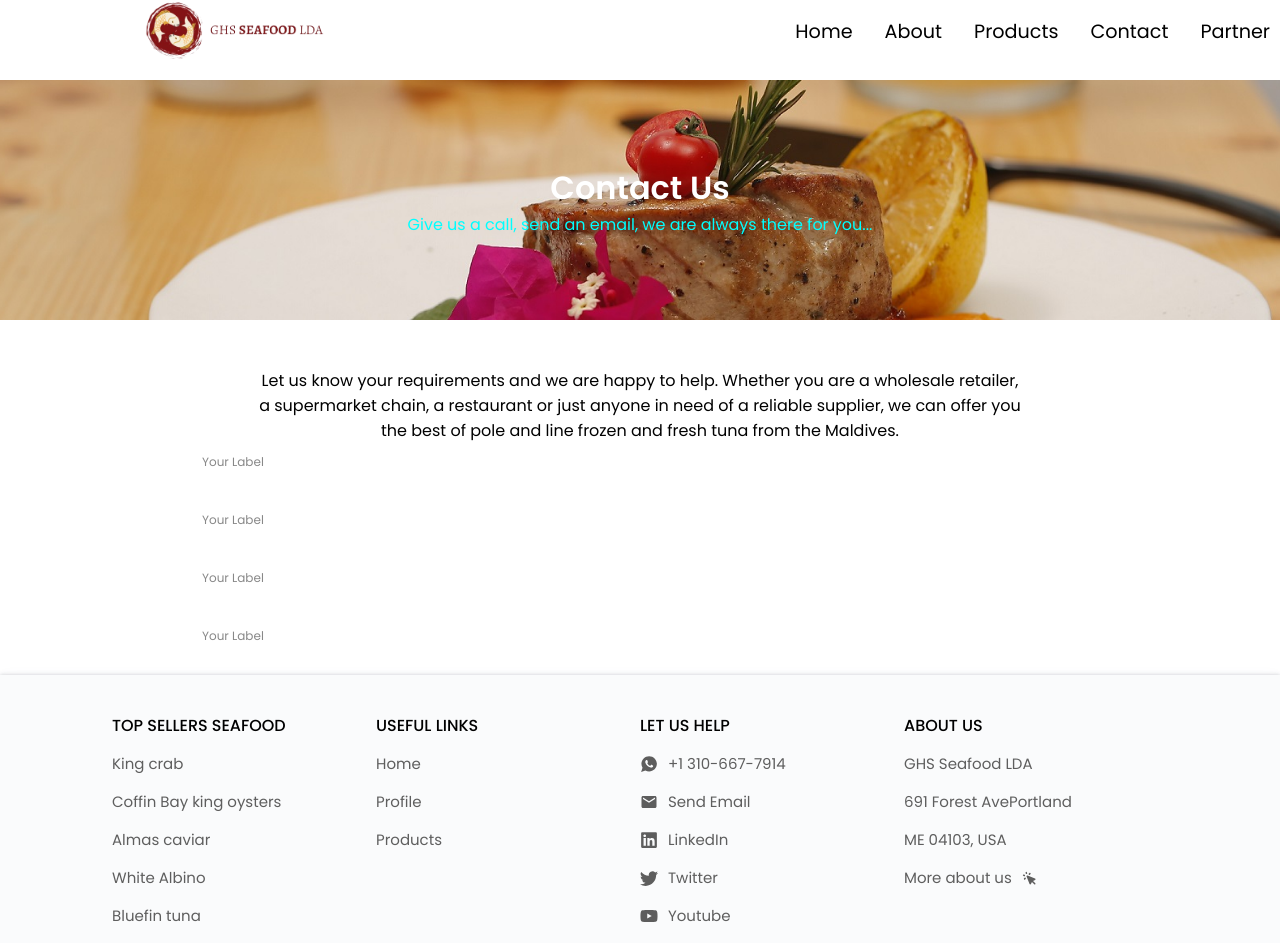
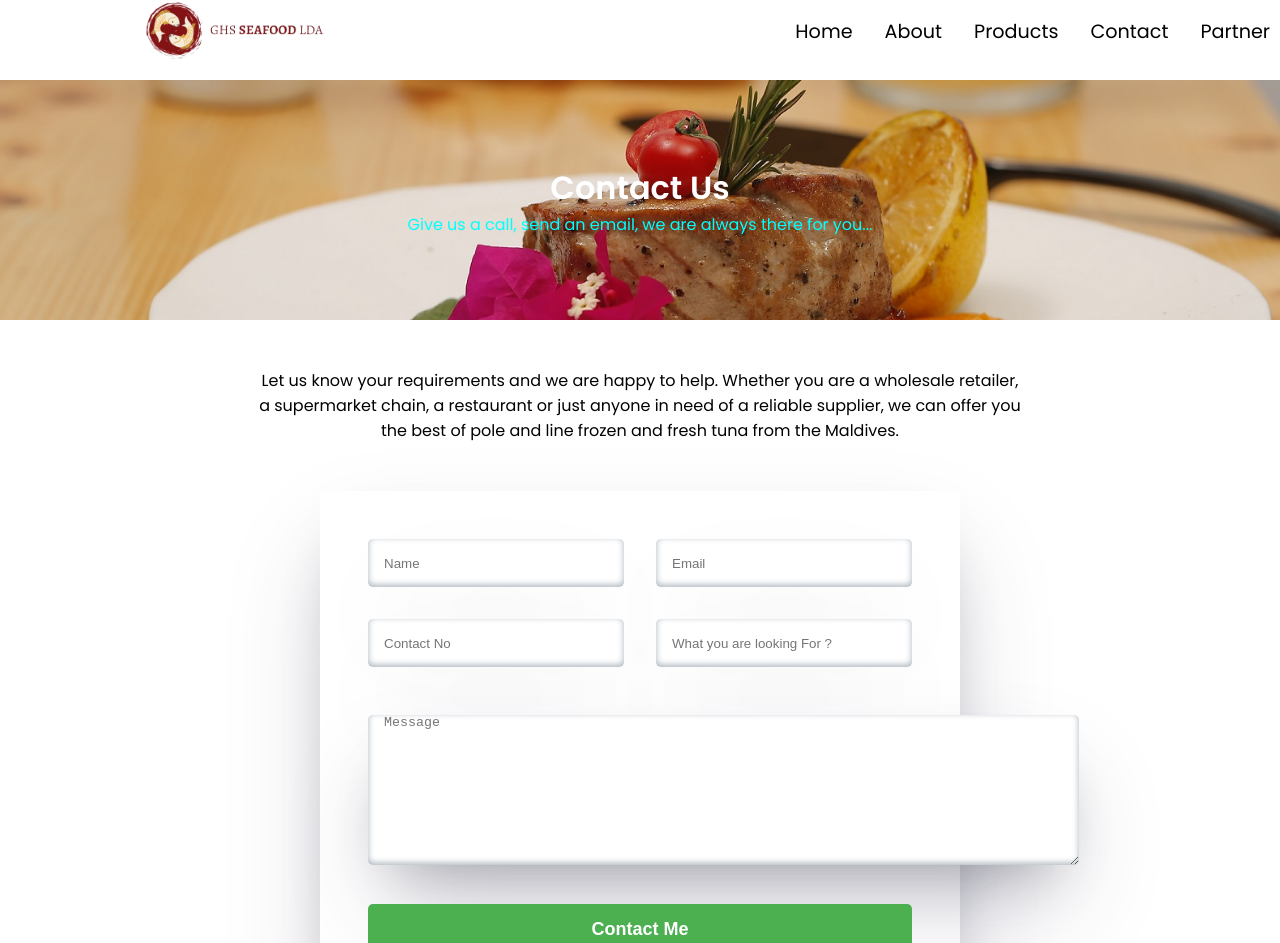
Before and after one commit to centauricoder01/see-food-website, a React (Create React App) app in the folder fishshop/: page /contact in a window 1280 px wide. Shown: the top 943 px of the page. Built offline with nearby package versions, Linux system fonts and the light colour scheme.

Commit message:
Contact Page Done

```diff
--- a/fishshop/src/Pages/Contact/Contact.css
+++ b/fishshop/src/Pages/Contact/Contact.css
@@ -33,57 +33,78 @@
 }
 
 /* @@@@@@@@@@@@@@@@@@@@@@@@@@@@@@@@@@@@@@@@@@@@@@@@@@@@@@@@@ */
-/* Basic styling */
-.input-container {
-  position: relative;
-  margin-bottom: 20px;
+
+.contact-input-div {
+  width: 50%;
+  margin: auto;
+  box-shadow: rgba(50, 50, 93, 0.25) 0px 50px 100px -20px,
+    rgba(0, 0, 0, 0.3) 0px 30px 60px -30px;
+  padding: 3rem;
+  margin-bottom: 4rem;
+  margin-top: 3rem;
+}
+
+.first-input-div {
+  display: flex;
+  justify-content: space-between;
+  align-items: center;
+  width: 100%;
+  gap: 2rem;
+  margin-bottom: 2rem;
+}
+.second-input-div {
+  display: flex;
+  justify-content: space-between;
+  align-items: center;
+  width: 100%;
+  gap: 2rem;
+}
+
+input {
+  width: 100%;
+  height: 3rem;
+  border: none;
+  border-radius: 5px;
+  box-shadow: rgba(50, 50, 93, 0.25) 0px 50px 100px -20px,
+    rgba(0, 0, 0, 0.3) 0px 30px 60px -30px,
+    rgba(10, 37, 64, 0.35) 0px -2px 6px 0px inset;
+  padding-left: 1rem;
+}
+
+textarea {
+  margin-top: 3rem;
+  border: none;
+  border-radius: 5px;
+  box-shadow: rgba(50, 50, 93, 0.25) 0px 50px 100px -20px,
+    rgba(0, 0, 0, 0.3) 0px 30px 60px -30px,
+    rgba(10, 37, 64, 0.35) 0px -2px 6px 0px inset;
+  padding-left: 1rem;
+}
+
+input:focus {
+  outline: none !important;
+}
+textarea:focus {
+  outline: none !important;
+}
+
+.custom-button {
+  display: inline-block;
+  font-size: 18px;
+  font-weight: bold;
+  padding: 15px 30px;
+  text-align: center;
+  text-decoration: none;
+  background-color: #4caf50;
+  color: white;
+  border: none;
+  border-radius: 5px;
+  cursor: pointer;
+  transition: background-color 0.3s ease;
+  margin-top: 2rem;
   width: 100%;
 }
 
-.custom-input {
-  width: calc(100% - 20px);
-  padding: 10px;
-  font-size: 16px;
-  border: none;
-  outline: none;
-  background-color: transparent;
-  z-index: 1;
+.custom-button:hover {
+  background-color: #45a049;
 }
-
-.input-label {
-  position: absolute;
-  top: 20px;
-  left: 10px;
-  color: #888;
-  font-size: 16px;
-  pointer-events: none;
-  transition: 0.3s ease-in-out;
-  z-index: 2;
-}
-
-.input-border {
-  position: absolute;
-  bottom: 0;
-  left: 0;
-  width: 100%;
-  height: 2px;
-  background-color: #4caf50; /* Change the border color according to your preference */
-  transform-origin: bottom right;
-  transform: scaleX(0);
-  transition: transform 0.3s ease-in-out;
-  z-index: 1;
-}
-
-/* When the input field is focused or has value, move the label up and show the border */
-.custom-input:focus + .input-label,
-.custom-input:not(:placeholder-shown) + .input-label,
-.custom-input:focus ~ .input-border {
-  top: 10px;
-  font-size: 12px;
-  transform: scaleX(1);
-}
-
-.contact-input-div {
-  width: 70%;
-  margin: auto;
-}
--- a/fishshop/src/Pages/Contact/Contact.jsx
+++ b/fishshop/src/Pages/Contact/Contact.jsx
@@ -1,8 +1,20 @@
 import React from "react";
 import "./Contact.css";
+import { message } from "antd";
 
 const Contact = () => {
+  const [messageApi, contextHolder] = message.useMessage();
+
+  const success = () => {
+    messageApi.open({
+      type: "success",
+      content: "We will contact you soon...",
+    });
+  };
+
   return (
+    <>
+      {contextHolder}
       <div className="main-contact-div">
         <div className="background-image-contact">
           <div class="content">
@@ -12,43 +24,30 @@ const Contact = () => {
         </div>
 
         <p className="contact-para">
-        Let us know your requirements and we are happy to help. Whether you are
-        a wholesale retailer, a supermarket chain, a restaurant or just anyone
-        in need of a reliable supplier, we can offer you the best of pole and
-        line frozen and fresh tuna from the Maldives.
+          Let us know your requirements and we are happy to help. Whether you
+          are a wholesale retailer, a supermarket chain, a restaurant or just
+          anyone in need of a reliable supplier, we can offer you the best of
+          pole and line frozen and fresh tuna from the Maldives.
         </p>
 
         <div className="contact-input-div">
-        <div class="input-container">
-          <input type="text" id="inputField" class="custom-input" />
-          <label for="inputField" class="input-label">
-            Your Label
-          </label>
-          <div class="input-border"></div>
+          <div className="first-input-div">
+            <input type="text" placeholder="Name" />
+            <input type="text" placeholder="Email" />
           </div>
-        <div class="input-container">
-          <input type="text" id="inputField" class="custom-input" />
-          <label for="inputField" class="input-label">
-            Your Label
-          </label>
-          <div class="input-border"></div>
+          <div className="second-input-div">
+            <input type="text" placeholder="Contact No" />
+            <input type="text" placeholder="What you are looking For ?" />
           </div>
-        <div class="input-container">
-          <input type="text" id="inputField" class="custom-input" />
-          <label for="inputField" class="input-label">
-            Your Label
-          </label>
-          <div class="input-border"></div>
+          <div className="third-input-div">
+            <textarea type="text" placeholder="Message" rows="10" cols="85" />
           </div>
-        <div class="input-container">
-          <input type="text" id="inputField" class="custom-input" />
-          <label for="inputField" class="input-label">
-            Your Label
-          </label>
-          <div class="input-border"></div>
+          <button class="custom-button" onClick={success}>
+            Contact Me
+          </button>
         </div>
       </div>
-    </div>
+    </>
   );
 };
 
```
Lines whose indentation alone changed are shown as unchanged.
